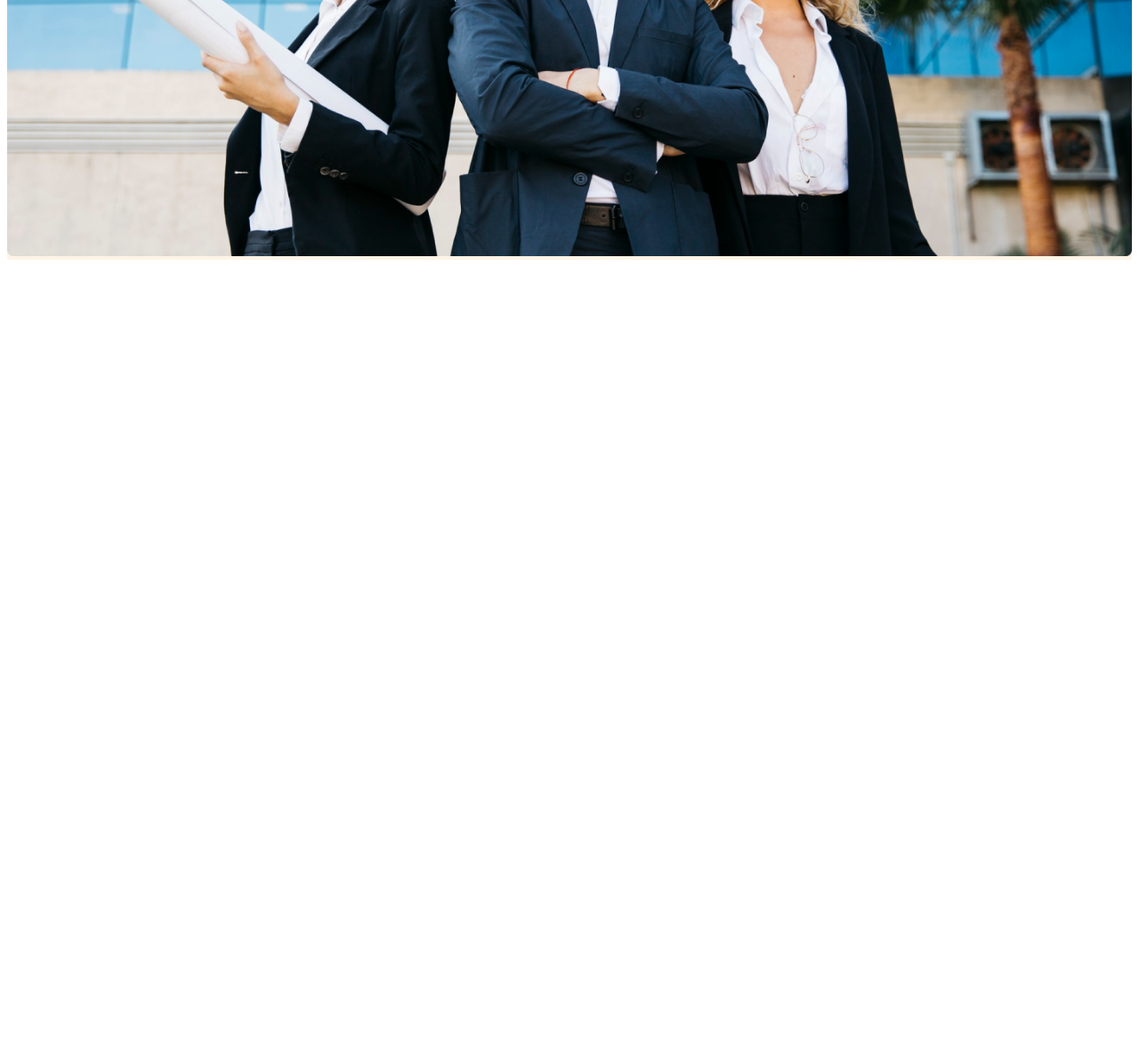
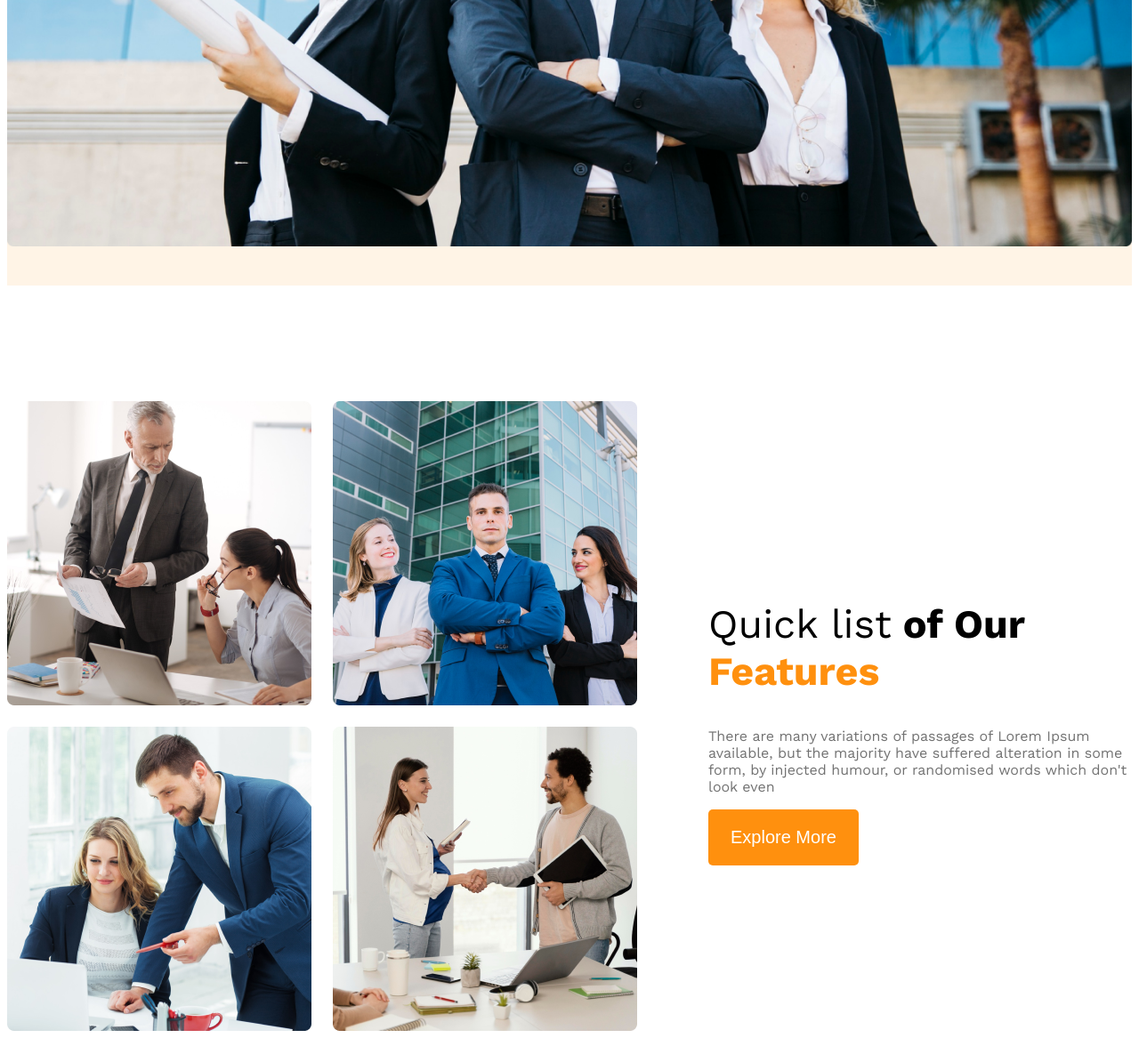
Before and after one commit to RidoyHossain007/G3-architect-website, a plain HTML site: page index.html in a window 1280 px wide. Shown: the part 883-2050 px from the top of the page at 89% size. Before the commit the page ends 1183 px from the top, so only its background shows below. Drawn offline with nearby package versions, Linux system fonts and the light colour scheme.

Commit message:
made team responsive

```diff
--- a/index.html
+++ b/index.html
@@ -29,7 +29,22 @@
           <div><img  class="banner-img" src="images/banner.png" alt=""></div>
          </div>
      </header>
-     <main>     </main>
+
+     <main>
+     <section class="teams flex">
+          <div class="team-img-container ">
+               <img src="images/team1.png" alt="">
+               <img src="images/team2.png" alt="">
+               <img src="images/team3.png" alt="">
+               <img src="images/team4.png" alt="">
+          </div>
+          <div class="our-features">
+               <h2 class="h-style"> <span id="quick-list">Quick list</span> of Our <span id="feat">Features</span></h2>
+               <p class="p-style">There are many variations of passages of Lorem Ipsum available, but the majority have suffered alteration in some form, by injected humour, or randomised words which don't look even</p>
+               <button class="primary-btn">Explore More</button>
+          </div>
+     </section>
+     </main>
      <footer>   </footer>
 </body>
 </html>
--- a/style.css
+++ b/style.css
@@ -10,7 +10,7 @@ body{
      background-color: rgba(255, 144, 14, 0.1);
 }
 .h-style{
-     font-size: 3rem;
+     font-size: 2.8rem;
 font-weight: 700;
 }
 .p-style{
@@ -27,6 +27,9 @@ font-weight: 700;
      font-size: 1.25rem;
      border: none;
      border-radius: 5px;
+}
+main>section{
+     margin-top: 130px;
 }
 
 
@@ -50,6 +53,7 @@ font-weight: 700;
      font-size: large;
      text-decoration: none;
      font-weight:bold;
+     color: rgba(114, 114, 114,1);
 }
 .navbar,.banner{
      max-width: 1440px;
@@ -80,6 +84,7 @@ font-weight: 700;
 }
 .banner-img{
      width: 100%;
+     margin-bottom: 40px;
 }
 
 /* banner style ends here */
@@ -87,3 +92,59 @@ font-weight: 700;
 
 
 /* header style ends here */
+
+main{
+     max-width: 1440px;
+     margin: 0 auto;
+}
+/* team and feature related styles starts here */
+.teams{
+     align-items: center;
+}
+.team-img-container{
+     display: grid;
+     grid-template-columns: repeat(2,1fr);
+     gap: 24px;
+}
+.our-features{
+     margin-left: 80px;
+     max-width: 530px;
+}
+#quick-list{
+     font-weight: 400;
+}
+#feat{
+     color: rgb(255, 144, 14);
+}
+/* team and feature related styles ends here */
+
+
+/* media query starts here */
+/* small device */
+@media screen and (max-width:576px) {
+     .navbar,
+     .nav-items,
+     .teams{
+          flex-direction: column;
+     }
+     .team-img-container{
+          grid-template-columns:repeat(1,1fr)
+     }
+               .our-features{
+                    margin-left: 20px;
+               }
+}
+
+
+
+/* medium device */
+@media screen and (min-width:576px) and (max-width:990px) {
+     .teams{
+          flex-direction: column;
+     }
+     our-features{
+          margin-left: 50px auto;
+     }
+
+}
+/* media query starts here */
```
